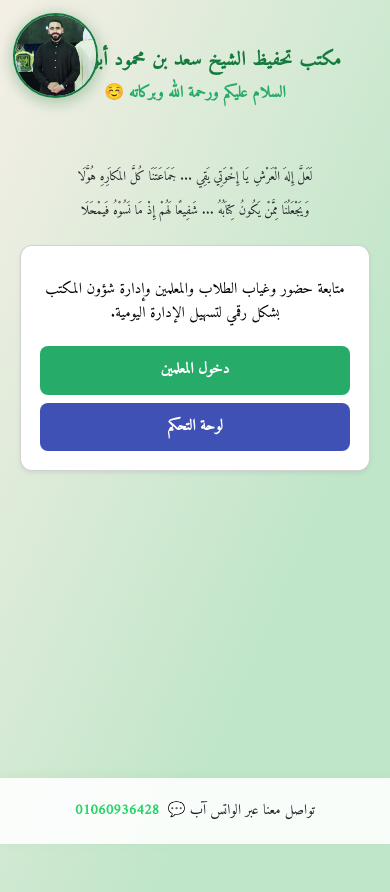
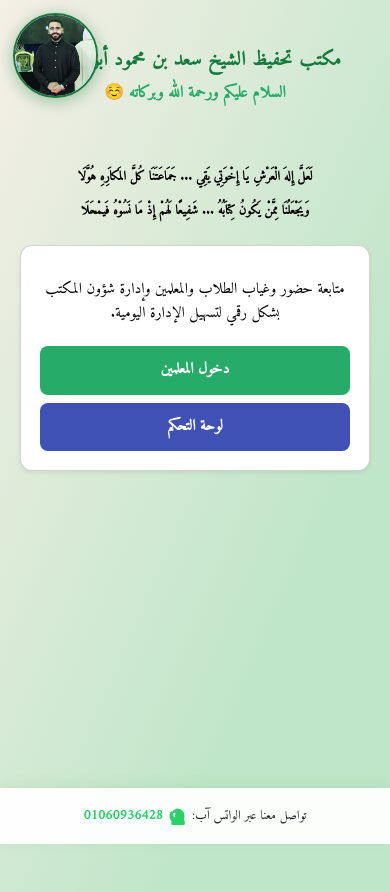
Before and after one commit to Faioumy3/QuranSaad, a plain HTML site: page index.html in a window 390 px wide. Drawn offline with nearby package versions, Linux system fonts and the light colour scheme.

Commit message:
Refactor footer and contact section styles

```diff
--- a/index.html
+++ b/index.html
@@ -52,7 +52,6 @@
       font-weight: bold;
       text-align: center;
     }
-    }
     .salgon {
       font-size: 1rem;
       color: #000000;
@@ -81,18 +80,40 @@
       text-decoration: none;
       font-size: 1.03rem;
       direction: rtl;
+      display: inline-flex;
+      align-items: center;
+      gap: 0.5rem;
+    }
+    .whatsapp-icon {
+      width: 24px;
+      height: 24px;
+      display: inline-block;
+      vertical-align: middle;
     }
     .fixed-footer {
       position: fixed;
-      width: 100vw;
+      width: 100%;
       left: 0;
       bottom: 0;
-      background: rgba(255,255,255,0.90);
-      box-shadow: 0px -2px 10px rgba(80, 180, 82, 0.08);
-      padding: 7px 0;
+      background: rgba(255,255,255,0.95);
+      box-shadow: 0px -3px 12px rgba(80, 180, 82, 0.12);
+      padding: 12px 10px;
       z-index: 200;
       direction: rtl;
       text-align: center;
+      display: flex;
+      justify-content: center;
+      align-items: center;
+      flex-wrap: wrap;
+      gap: 1rem;
+    }
+    .contact-section {
+      display: flex;
+      justify-content: center;
+      align-items: center;
+      gap: 0.8rem;
+      flex-wrap: wrap;
+      width: 100%;
     }
 
     /* ========== PROFILE IMAGE STYLES ========== */
@@ -406,12 +427,24 @@
 
       .fixed-footer {
         font-size: 0.85rem;
-        padding: 0.8rem;
-        height: auto;
+        padding: 10px 8px;
+        gap: 0.6rem;
       }
 
       .contact-section {
+        font-size: 0.85rem;
+        gap: 0.6rem;
         padding: 0.6rem 0;
+      }
+
+      .whatsapp-link {
+        font-size: 0.9rem;
+        gap: 0.4rem;
+      }
+
+      .whatsapp-icon {
+        width: 20px;
+        height: 20px;
       }
 
       .contact-section, .whatsapp-link {
@@ -656,6 +689,26 @@
       .salgon {
         font-size: 0.8rem;
         padding: 0 0.5rem;
+      }
+
+      .fixed-footer {
+        padding: 8px 5px;
+        gap: 0.4rem;
+      }
+
+      .contact-section {
+        font-size: 0.8rem;
+        gap: 0.4rem;
+      }
+
+      .whatsapp-link {
+        font-size: 0.85rem;
+        gap: 0.3rem;
+      }
+
+      .whatsapp-icon {
+        width: 18px;
+        height: 18px;
       }
 
       .profile-image {
@@ -974,10 +1027,13 @@
 
   <!-- Footer للصفحة الرئيسية فقط -->
   <footer class="fixed-footer" id="mainFooter">
-    <div class="container-fluid contact-section">
-      <span class="me-1">تواصل معنا عبر الواتس  آب 💬 </span>
-      <a class="whatsapp-link" href="https://wa.me/201060936428" target="_blank">
-        01060936428
+    <div class="contact-section">
+      <span>تواصل معنا عبر الواتس آب:</span>
+      <a class="whatsapp-link" href="https://wa.me/201060936428" target="_blank" title="اتصل بنا على WhatsApp">
+        <svg class="whatsapp-icon" viewBox="0 0 24 24" fill="currentColor">
+          <path d="M17.472 14.382c-.297-.149-1.758-.867-2.03-.967-.272-.099-.471-.148-.67.15-.197.297-.767.966-.94 1.164-.173.199-.347.223-.644.075-.297-.15-1.255-.463-2.39-1.475-.883-.788-1.48-1.761-1.653-2.059-.173-.297-.018-.458.13-.606.134-.133.298-.347.446-.52.149-.174.198-.298.298-.497.099-.198.05-.371-.025-.52-.075-.149-.669-1.612-.916-2.207-.242-.579-.487-.5-.67-.51-.173-.008-.371-.01-.57-.01-.198 0-.52.074-.792.372-.272.297-1.04 1.016-1.04 2.479 0 1.462 1.065 2.875 1.213 3.074.149.198 2.096 3.2 5.076 4.487.709.306 1.262.489 1.694.625.712.227 1.36.195 1.871.118.571-.085 1.758-.719 2.006-1.413.248-.694.248-1.289.173-1.413-.074-.124-.272-.198-.57-.347m-5.421-7.403h-.004a9.87 9.87 0 00-4.951 1.263l-.355.192-.368-.06 1.41 5.209.9.003c1.231-1.187 2.927-1.9 4.773-1.9 4.97 0 9.005 4.028 9.005 9.009 0 4.983-4.032 9.015-9.009 9.015-4.981 0-9.01-4.032-9.01-9.015 0-1.946.648-3.835 1.8-5.36l.134-.341-.086-.368-1.41-5.209-.37-.056.192-.355A9.87 9.87 0 0112.051 2c5.495 0 9.973 4.478 9.973 9.973 0 5.495-4.478 9.973-9.973 9.973-5.495 0-9.973-4.478-9.973-9.973 0-2.15.697-4.243 1.977-6.004"/>
+        </svg>
+        <span>01060936428</span>
       </a>
     </div>
   </footer>
```
